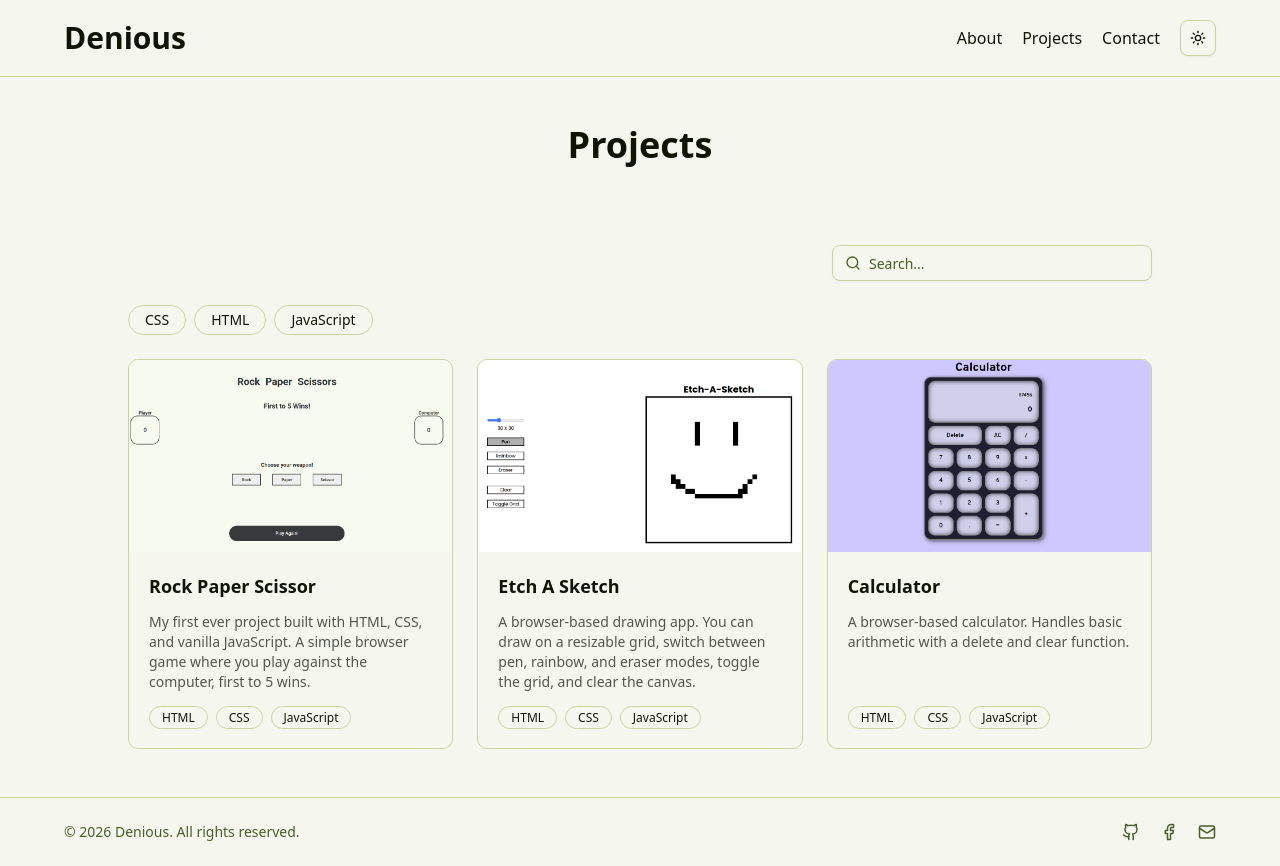
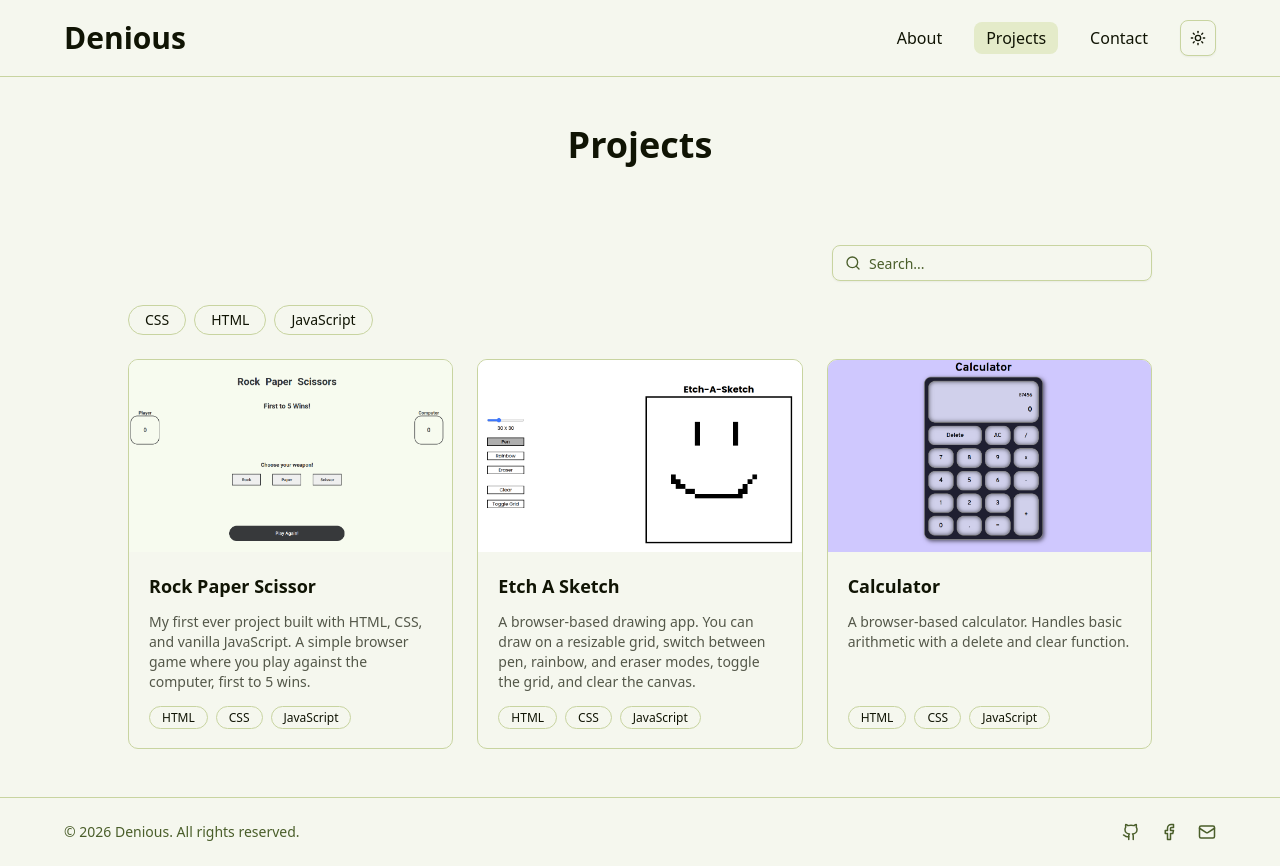
Before and after one commit to LourdenB15/portfolio, a Next.js app: page /projects in a window 1280 px wide. Built offline with nearby package versions, Linux system fonts and the light colour scheme.

Commit message:
Add active and hover styles to nav links

```diff
--- a/components/common/Header.tsx
+++ b/components/common/Header.tsx
@@ -2,10 +2,18 @@
 
 import Link from "next/link";
 import { useState } from "react";
+import { usePathname } from "next/navigation";
 import { Menu, X } from "lucide-react";
 import { ModeToggle } from "@/components/common/ModeToggle";
 export default function Header() {
   const [open, setOpen] = useState(false);
+  const pathname = usePathname();
+
+  const navClass = (href: string) => {
+    const isActive =
+      href === "/" ? pathname === href : pathname.startsWith(href);
+    return `px-3 py-1 rounded-md transition-colors hover:bg-muted ${isActive ? "bg-muted" : ""}`;
+  };
 
   return (
     <header className="sticky top-0 z-50 bg-background">
@@ -15,9 +23,15 @@ export default function Header() {
         </Link>
 
         <div className="hidden sm:flex gap-5 items-center">
-          <Link href="/">About</Link>
-          <Link href="/projects">Projects</Link>
-          <Link href="/contact">Contact</Link>
+          <Link href="/" className={navClass("/")}>
+            About
+          </Link>
+          <Link href="/projects" className={navClass("/projects")}>
+            Projects
+          </Link>
+          <Link href="/contact" className={navClass("/contact")}>
+            Contact
+          </Link>
           <ModeToggle />
         </div>
 
@@ -36,17 +50,25 @@ export default function Header() {
       </nav>
 
       <div
-        className={`sm:hidden absolute w-full flex flex-col px-5 gap-4 border-b border-border bg-background overflow-hidden transition-all duration-300 ease-in-out ${
+        className={`sm:hidden absolute w-full flex flex-col px-5 gap-2 border-b border-border bg-background overflow-hidden transition-all duration-300 ease-in-out ${
           open ? "py-4 max-h-48 opacity-100" : "max-h-0 opacity-0 py-0"
         }`}
       >
-        <Link href="/" onClick={() => setOpen(false)}>
+        <Link href="/" className={navClass("/")} onClick={() => setOpen(false)}>
           About
         </Link>
-        <Link href="/projects" onClick={() => setOpen(false)}>
+        <Link
+          href="/projects"
+          className={navClass("/projects")}
+          onClick={() => setOpen(false)}
+        >
           Projects
         </Link>
-        <Link href="/contact" onClick={() => setOpen(false)}>
+        <Link
+          href="/contact"
+          className={navClass("/contact")}
+          onClick={() => setOpen(false)}
+        >
           Contact
         </Link>
       </div>
```
